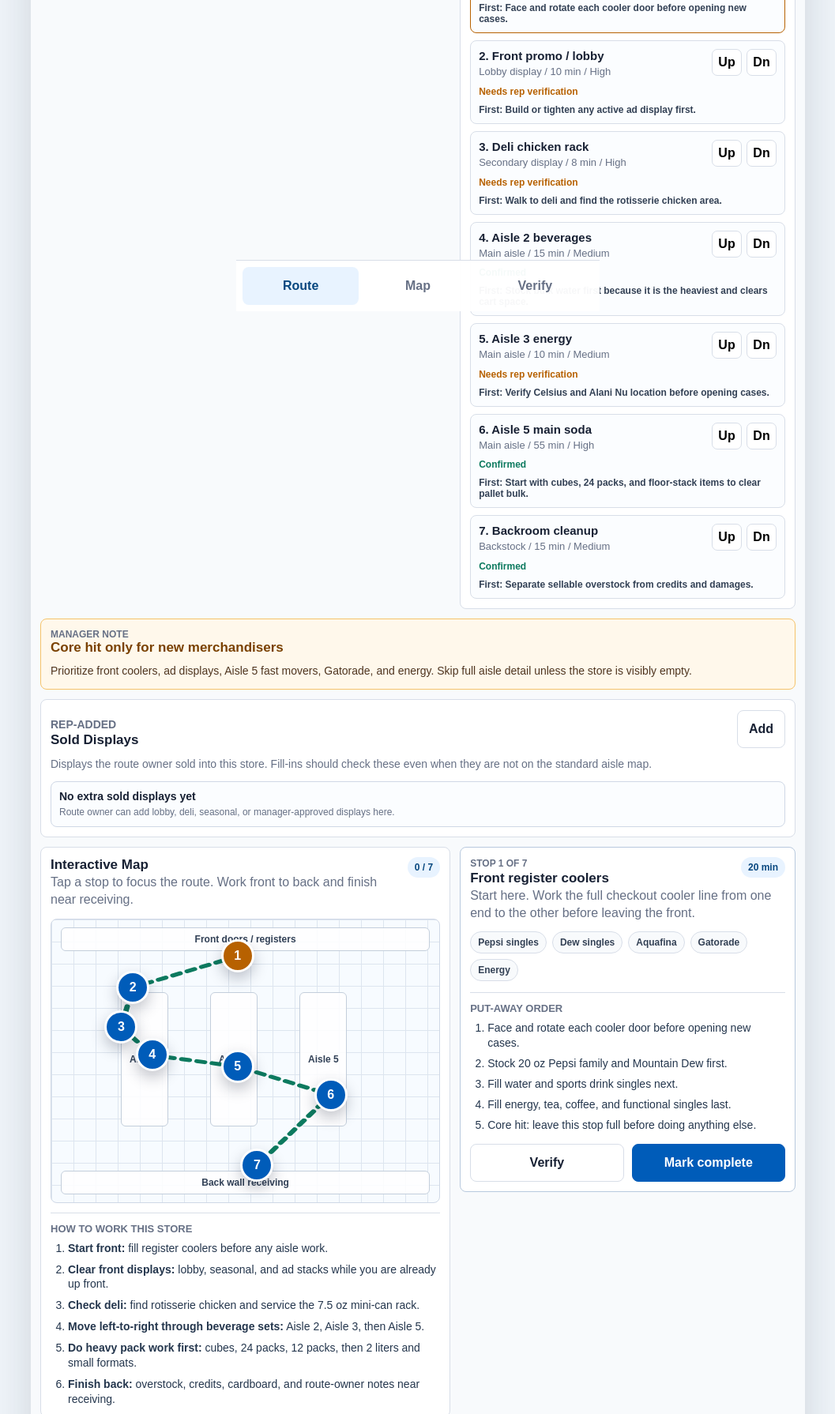
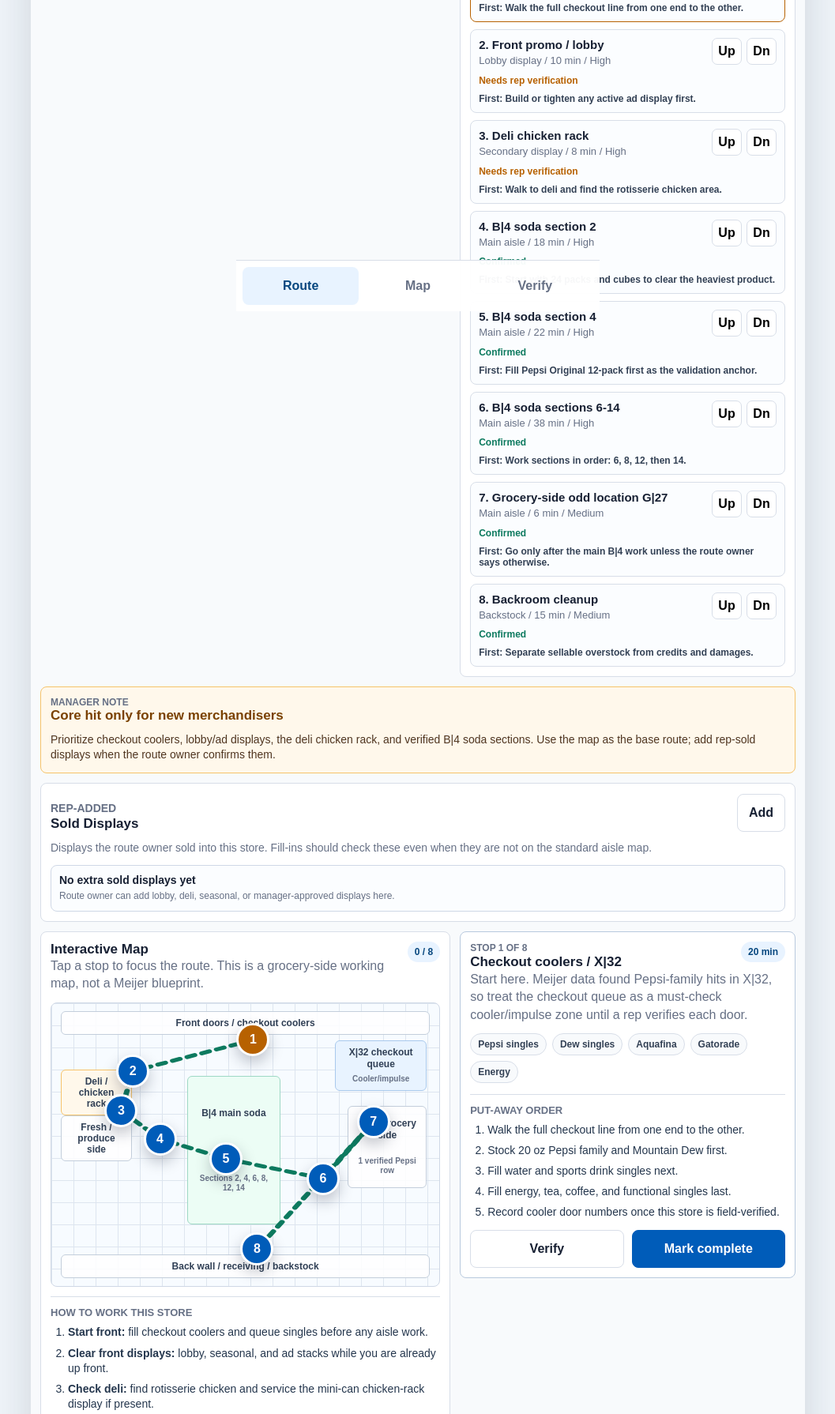
Before and after one commit to rkaltz/pepsico-merch-route-prototype, a plain HTML site: page index.html in a window 1280 px wide. Shown: the part 406-2196 px from the top of the page at 79% size, without its empty margins (111-1168 px from the left). Drawn offline with Linux system fonts and the light colour scheme.

Commit message:
Add Meijer 57 grocery map

```diff
--- a/app.js
+++ b/app.js
@@ -1,23 +1,23 @@
 const route = [
   {
-    name: "Front register coolers",
+    name: "Checkout coolers / X|32",
     minutes: 20,
     type: "Register cooler",
-    aisle: "Front",
-    section: "Front",
+    aisle: "X|32",
+    section: "Checkout queue",
     priority: "High",
-    verified: true,
-    x: 48,
+    verified: false,
+    x: 52,
     y: 13,
     description:
-      "Start here. Work the full checkout cooler line from one end to the other before leaving the front.",
+      "Start here. Meijer data found Pepsi-family hits in X|32, so treat the checkout queue as a must-check cooler/impulse zone until a rep verifies each door.",
     products: ["Pepsi singles", "Dew singles", "Aquafina", "Gatorade", "Energy"],
     sequence: [
-      "Face and rotate each cooler door before opening new cases.",
+      "Walk the full checkout line from one end to the other.",
       "Stock 20 oz Pepsi family and Mountain Dew first.",
       "Fill water and sports drink singles next.",
       "Fill energy, tea, coffee, and functional singles last.",
-      "Core hit: leave this stop full before doing anything else."
+      "Record cooler door numbers once this store is field-verified."
     ]
   },
   {
@@ -63,66 +63,87 @@
     ]
   },
   {
-    name: "Aisle 2 beverages",
-    minutes: 15,
+    name: "B|4 soda section 2",
+    minutes: 18,
     type: "Main aisle",
-    aisle: "2",
-    section: "Middle",
-    priority: "Medium",
+    aisle: "B|4",
+    section: "2",
+    priority: "High",
     verified: true,
-    x: 26,
+    x: 28,
     y: 48,
     description:
-      "First aisle stop after the front. Work water, hydration, tea, and coffee before moving to energy.",
-    products: ["Aquafina", "Propel", "Pure Leaf", "Starbucks RTD"],
+      "First verified B|4 aisle section. The first export found multiple Pepsi-family packages here, including 24 packs.",
+    products: ["Pepsi 24 packs", "Pepsi family multipacks", "Large packs"],
     sequence: [
-      "Stock bulk water first because it is the heaviest and clears cart space.",
-      "Fill Propel and hydration multipacks next.",
-      "Fill tea and coffee multipacks or shelf sets.",
-      "Top off singles or small packs last.",
-      "Core hit: only fill obvious holes unless this is a delivery visit."
+      "Start with 24 packs and cubes to clear the heaviest product.",
+      "Fill 12 packs only after the larger cases are out of the way.",
+      "Face each Pepsi block before moving sections.",
+      "Watch for secondary stacks tied to the same ad.",
+      "Core hit: fill obvious large-pack holes first."
     ]
   },
   {
-    name: "Aisle 3 energy",
-    minutes: 10,
+    name: "B|4 soda section 4",
+    minutes: 22,
     type: "Main aisle",
-    aisle: "3",
-    section: "Middle",
-    priority: "Medium",
-    verified: false,
-    x: 48,
-    y: 52,
+    aisle: "B|4",
+    section: "4",
+    priority: "High",
+    verified: true,
+    x: 45,
+    y: 55,
     description:
-      "Second aisle stop. Work the energy set, then continue toward the main soda aisle.",
-    products: ["Celsius", "Alani Nu", "Rockstar"],
+      "Known-good validation stop: Pepsi 12 oz 12-pack renders at B|4, Section 4 for Meijer #57.",
+    products: ["Pepsi 12 packs", "Pepsi 12 oz cans", "Ad 12 packs"],
     sequence: [
-      "Verify Celsius and Alani Nu location before opening cases.",
-      "Stock fastest movers and sale flavors first.",
-      "Fill Rockstar and other confirmed Pepsi-route energy slots.",
-      "Face cans by brand block after stocking.",
-      "Core hit: fill visible energy holes and record changed placements."
+      "Fill Pepsi Original 12-pack first as the validation anchor.",
+      "Work adjacent Pepsi flavors in the same section.",
+      "Keep 12-pack cases grouped by flavor block.",
+      "Face the section before opening smaller packages.",
+      "Core hit: this section must be checked even on a short day."
     ]
   },
   {
-    name: "Aisle 5 main soda",
-    minutes: 55,
+    name: "B|4 soda sections 6-14",
+    minutes: 38,
     type: "Main aisle",
-    aisle: "5",
-    section: "Back",
+    aisle: "B|4",
+    section: "6, 8, 12, 14",
     priority: "High",
     verified: true,
-    x: 72,
+    x: 70,
     y: 62,
     description:
-      "Main heavy-work stop. Clear bulky packs first, then finish 2 liters and smaller formats.",
-    products: ["Pepsi family", "Mountain Dew", "Starry", "Mug", "Crush", "Gatorade packs"],
+      "Continue down the verified B|4 soda aisle. The first export found Pepsi-family products across sections 6, 8, 12, and 14.",
+    products: ["Pepsi family", "Mountain Dew candidates", "Starry/Mug/Crush candidates", "2 liters"],
     sequence: [
-      "Start with cubes, 24 packs, and floor-stack items to clear pallet bulk.",
-      "Stock 12 packs and mini cans by brand block: Pepsi, Dew, then flavors.",
+      "Work sections in order: 6, 8, 12, then 14.",
+      "Stock 12 packs and mini cans by brand block before 2 liters.",
       "Stock 2 liters next, working bottom shelves before upper shelves.",
       "Fill 6 packs, 8 packs, and small-format items after the heavy cases.",
-      "Core hit: focus Pepsi, Dew, ad items, Gatorade, and major visible holes."
+      "Record exact Mountain Dew, Starry, Mug, and Crush placements as they are verified."
+    ]
+  },
+  {
+    name: "Grocery-side odd location G|27",
+    minutes: 6,
+    type: "Main aisle",
+    aisle: "G|27",
+    section: "1",
+    priority: "Medium",
+    verified: true,
+    x: 83,
+    y: 42,
+    description:
+      "One first-pass Pepsi row appeared outside the main B|4 cluster at G|27, Section 1. Treat this as a check-only stop until product group is confirmed.",
+    products: ["Pepsi-family outlier", "Possible display or alternate grocery shelf"],
+    sequence: [
+      "Go only after the main B|4 work unless the route owner says otherwise.",
+      "Check whether this is a real permanent shelf, temporary display, or data artifact.",
+      "Fill only visible PepsiCo product assigned to the route.",
+      "Add a note if the location does not exist in the store.",
+      "Do not waste time hunting if this is a core-hit day."
     ]
   },
   {
@@ -136,7 +157,7 @@
     x: 53,
     y: 87,
     description:
-      "End here near the back wall. Handle overstock, credits, cardboard, and notes without crossing the store again.",
+      "End here near the back wall. Handle overstock, credits, cardboard, and Store #57 notes without crossing the grocery side again.",
     products: ["Overstock", "Credits", "Cardboard", "Pallet wrap"],
     sequence: [
       "Separate sellable overstock from credits and damages.",
--- a/index.html
+++ b/index.html
@@ -10,8 +10,8 @@
     <div class="app-shell">
       <header class="topbar">
         <div>
-          <p class="eyebrow">Kroger Grand Blanc</p>
-          <h1>PepsiCo Beverage Route</h1>
+          <p class="eyebrow">Meijer #57 / Rochester Hills</p>
+          <h1>Grocery-Side PepsiCo Map</h1>
         </div>
         <button class="icon-button" id="resetButton" aria-label="Reset route" title="Reset route">
           <span aria-hidden="true">R</span>
@@ -47,7 +47,7 @@
             <p class="eyebrow">Manager note</p>
             <h2>Core hit only for new merchandisers</h2>
           </div>
-          <p>Prioritize front coolers, ad displays, Aisle 5 fast movers, Gatorade, and energy. Skip full aisle detail unless the store is visibly empty.</p>
+          <p>Prioritize checkout coolers, lobby/ad displays, the deli chicken rack, and verified B|4 soda sections. Use the map as the base route; add rep-sold displays when the route owner confirms them.</p>
         </section>
 
         <section class="sold-displays" aria-label="Sold displays">
@@ -66,17 +66,19 @@
           <div class="map-head">
             <div>
               <h2>Interactive Map</h2>
-              <p>Tap a stop to focus the route. Work front to back and finish near receiving.</p>
+              <p>Tap a stop to focus the route. This is a grocery-side working map, not a Meijer blueprint.</p>
             </div>
             <span id="completeCount">0 / 6</span>
           </div>
 
           <div class="store-map" id="storeMap">
-            <div class="zone front">Front doors / registers</div>
-            <div class="aisle aisle-2">Aisle 2</div>
-            <div class="aisle aisle-3">Aisle 3</div>
-            <div class="aisle aisle-5">Aisle 5</div>
-            <div class="zone receiving">Back wall receiving</div>
+            <div class="zone front">Front doors / checkout coolers</div>
+            <div class="zone deli-zone">Deli / chicken rack</div>
+            <div class="zone produce-zone">Fresh / produce side</div>
+            <div class="aisle aisle-b4">B|4 main soda<br><span>Sections 2, 4, 6, 8, 12, 14</span></div>
+            <div class="aisle aisle-x32">X|32 checkout queue<br><span>Cooler/impulse</span></div>
+            <div class="aisle aisle-g27">G|27 grocery side<br><span>1 verified Pepsi row</span></div>
+            <div class="zone receiving">Back wall / receiving / backstock</div>
             <svg class="route-line" viewBox="0 0 100 100" preserveAspectRatio="none" aria-hidden="true">
               <polyline id="routePath" points=""></polyline>
             </svg>
@@ -84,11 +86,11 @@
           <div class="map-guide">
             <h3>How to work this store</h3>
             <ol>
-              <li><strong>Start front:</strong> fill register coolers before any aisle work.</li>
+              <li><strong>Start front:</strong> fill checkout coolers and queue singles before any aisle work.</li>
               <li><strong>Clear front displays:</strong> lobby, seasonal, and ad stacks while you are already up front.</li>
-              <li><strong>Check deli:</strong> find rotisserie chicken and service the 7.5 oz mini-can rack.</li>
-              <li><strong>Move left-to-right through beverage sets:</strong> Aisle 2, Aisle 3, then Aisle 5.</li>
-              <li><strong>Do heavy pack work first:</strong> cubes, 24 packs, 12 packs, then 2 liters and small formats.</li>
+              <li><strong>Check deli:</strong> find rotisserie chicken and service the mini-can chicken-rack display if present.</li>
+              <li><strong>Work B|4 by section:</strong> sections 2 and 4 first, then 6, 8, 12, and 14.</li>
+              <li><strong>Do heavy pack work first:</strong> 24 packs/cubes, 12 packs, mini cans, 2 liters, then small formats.</li>
               <li><strong>Finish back:</strong> overstock, credits, cardboard, and route-owner notes near receiving.</li>
             </ol>
           </div>
--- a/styles.css
+++ b/styles.css
@@ -319,23 +319,62 @@
 }
 
 .aisle {
-  width: 60px;
-  height: 170px;
+  width: 82px;
+  min-height: 154px;
   display: grid;
   place-items: center;
+  text-align: center;
   top: 92px;
+  line-height: 1.2;
 }
 
-.aisle-2 {
-  left: 18%;
+.aisle span {
+  display: block;
+  margin-top: 5px;
+  color: var(--muted);
+  font-size: 10px;
+  line-height: 1.2;
 }
 
-.aisle-3 {
-  left: 41%;
+.deli-zone {
+  top: 84px;
+  left: 12px;
+  width: 90px;
+  text-align: center;
+  background: #fff8eb;
+  border-color: #f6c36a;
 }
 
-.aisle-5 {
-  left: 64%;
+.produce-zone {
+  top: 142px;
+  left: 12px;
+  width: 90px;
+  text-align: center;
+}
+
+.aisle-b4 {
+  left: 35%;
+  width: 118px;
+  height: 188px;
+  background: #ecfdf5;
+  border-color: #9ed8c4;
+}
+
+.aisle-x32 {
+  top: 47px;
+  right: 16px;
+  width: 116px;
+  min-height: 64px;
+  background: #e8f3ff;
+  border-color: #a9c9ec;
+}
+
+.aisle-g27 {
+  left: auto;
+  right: 16px;
+  top: 130px;
+  width: 100px;
+  min-height: 104px;
 }
 
 .route-line {
```
